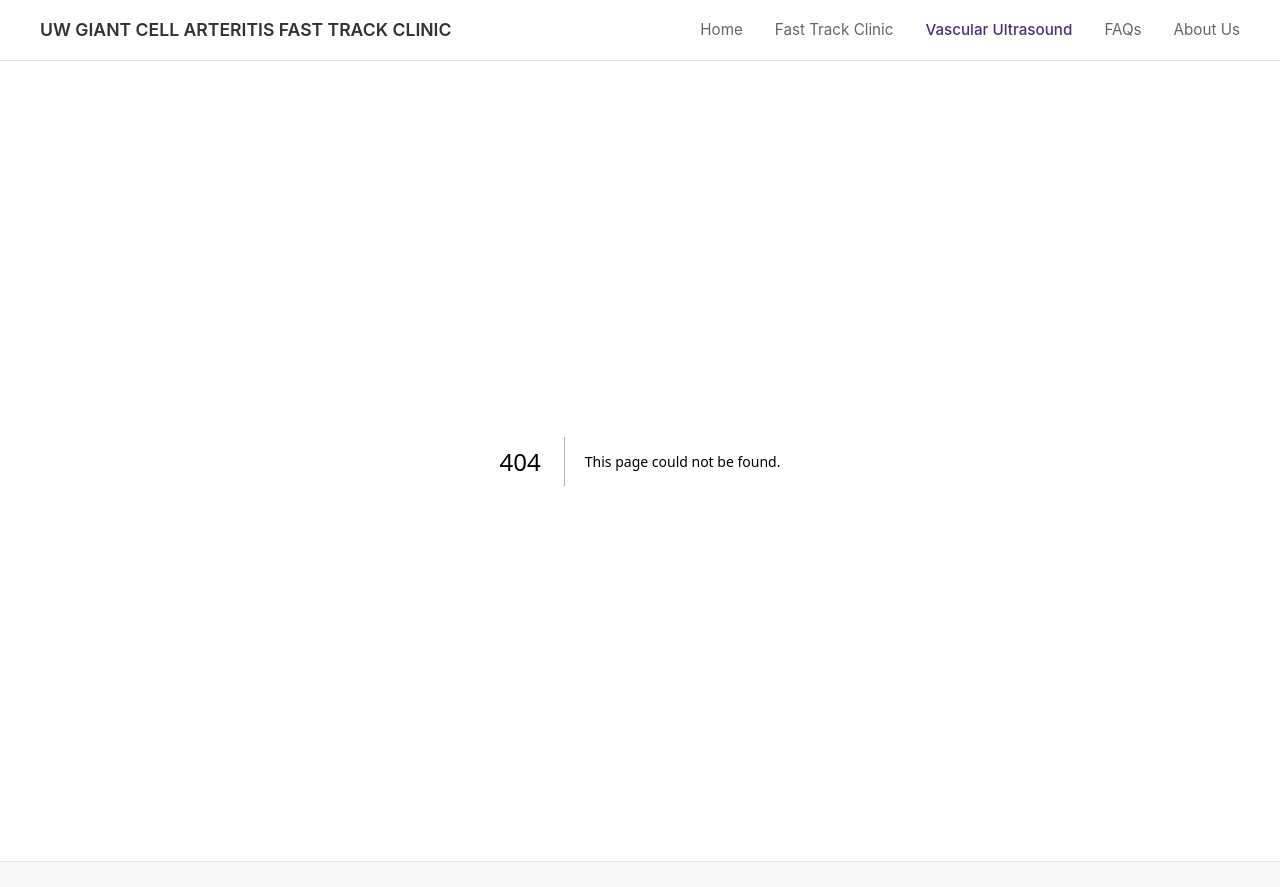
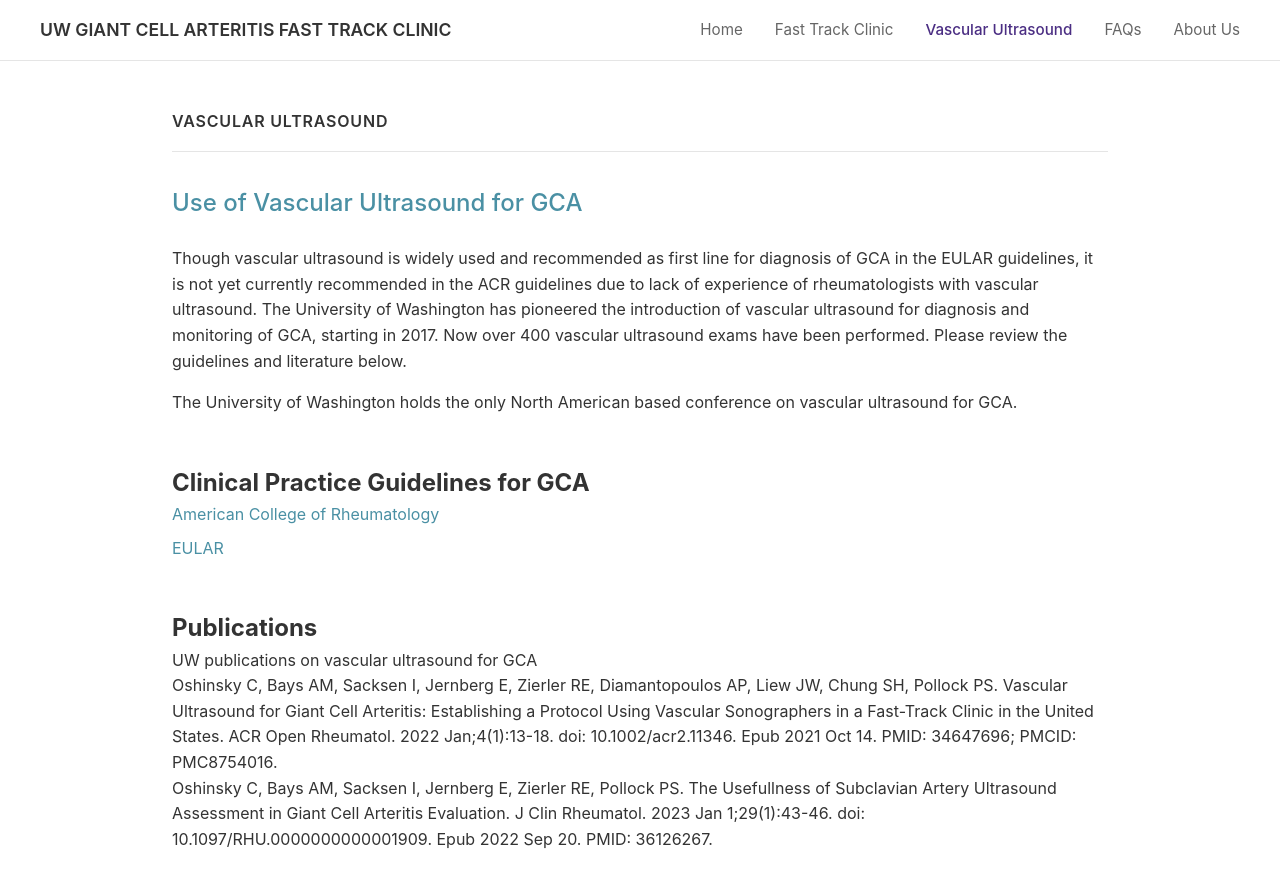
Before and after one commit to rheumify/gca-fast-website, a Next.js app: page /vascular-ultrasound in a window 1280 px wide. Before the commit this address had no page. Shown: the top 887 px of the page. Built offline with nearby package versions, Linux system fonts and the light colour scheme.

Commit message:
Create VascularUltrasound component with guidelines and publications
This component provides information on the use of vascular ultrasound for Giant Cell Arteritis (GCA), including clinical practice guidelines and relevant publications.

```diff
--- /dev/null
+++ b/app/vascular-ultrasound/page.js
@@ -0,0 +1,64 @@
+export default function VascularUltrasound() {
+  return (
+    <main className="main">
+      <h1 className="page-title">Vascular Ultrasound</h1>
+
+      <section className="section">
+        <h2 className="section-title">Use of Vascular Ultrasound for GCA</h2>
+        <p>
+          Though vascular ultrasound is widely used and recommended as first line for diagnosis of GCA in the EULAR
+          guidelines, it is not yet currently recommended in the ACR guidelines due to lack of experience of
+          rheumatologists with vascular ultrasound. The University of Washington has pioneered the introduction of
+          vascular ultrasound for diagnosis and monitoring of GCA, starting in 2017. Now over 400 vascular ultrasound
+          exams have been performed. Please review the guidelines and literature below.
+        </p>
+        <p style={{ marginTop: '1rem' }}>
+          The University of Washington holds the only North American based conference on vascular ultrasound for GCA.
+        </p>
+      </section>
+
+      <section className="section">
+        <h2 className="subsection-title">Clinical Practice Guidelines for GCA</h2>
+        <ul style={{ listStyle: 'none', padding: 0 }}>
+          <li style={{ marginBottom: '0.5rem' }}>
+            <a href="https://www.rheumatology.org/Practice-Quality/Clinical-Support/Clinical-Practice-Guidelines/Giant-Cell-Arteritis" target="_blank" rel="noopener noreferrer">
+              American College of Rheumatology
+            </a>
+          </li>
+          <li>
+            <a href="https://ard.bmj.com/content/77/5/636" target="_blank" rel="noopener noreferrer">
+              EULAR
+            </a>
+          </li>
+        </ul>
+      </section>
+
+      <section className="section">
+        <h2 className="subsection-title">Publications</h2>
+
+        <div style={{ marginBottom: '2rem' }}>
+          <p className="publication-category">UW publications on vascular ultrasound for GCA</p>
+          <p className="publication">
+            Oshinsky C, Bays AM, Sacksen I, Jernberg E, Zierler RE, Diamantopoulos AP, Liew JW, Chung SH, Pollock PS.
+            Vascular Ultrasound for Giant Cell Arteritis: Establishing a Protocol Using Vascular Sonographers in a
+            Fast-Track Clinic in the United States. ACR Open Rheumatol. 2022 Jan;4(1):13-18. doi: 10.1002/acr2.11346.
+            Epub 2021 Oct 14. PMID: 34647696; PMCID: PMC8754016.
+          </p>
+          <p className="publication">
+            Oshinsky C, Bays AM, Sacksen I, Jernberg E, Zierler RE, Pollock PS. The Usefullness of Subclavian Artery
+            Ultrasound Assessment in Giant Cell Arteritis Evaluation. J Clin Rheumatol. 2023 Jan 1;29(1):43-46. doi:
+            10.1097/RHU.0000000000001909. Epub 2022 Sep 20. PMID: 36126267.
+          </p>
+        </div>
+
+        <div>
+          <p className="publication-category">Other publications on vascular ultrasound for GCA</p>
+          <p className="publication">
+            Dejaco C, Ramiro S, Duftner C, et al. EULAR recommendations for the use of imaging in large vessel
+            vasculitis in clinical practice. Annals of the Rheumatic Diseases 2018;77:636-643.
+          </p>
+        </div>
+      </section>
+    </main>
+  );
+}
```
